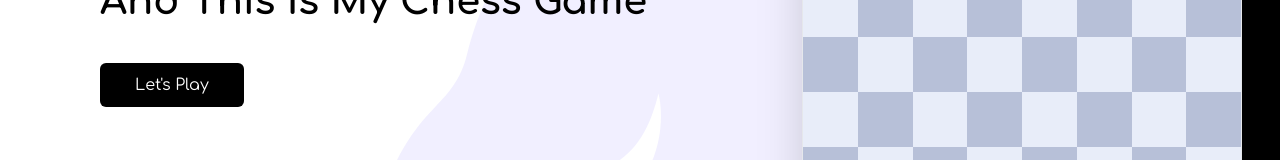
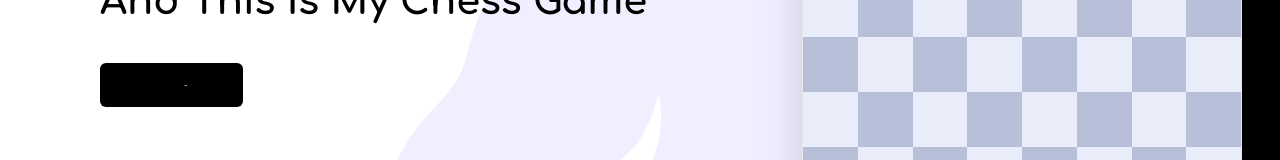
Before and after one commit to Uday-lal/Online-chess, a Next.js app: page / in a window 1280 px wide. Both pictures are taken after a click on the button "Let's Play". Shown: the part 381-541 px from the top of the page. Built offline with nearby package versions, Linux system fonts and the light colour scheme; no server answers.

Commit message:
update connect button

```diff
--- a/src/components/ConnectButton.jsx
+++ b/src/components/ConnectButton.jsx
@@ -1,6 +1,7 @@
 "use client";
 import { useState } from "react";
 import io from "socket.io-client";
+import CircularProgress from "@mui/material/CircularProgress";
 
 function ConnectButton(props) {
   const [token, setToken] = useState(null);
@@ -49,11 +50,11 @@ function ConnectButton(props) {
       {deactivate ? (
         <button
           onClick={handleClick}
-          className={props.className}
+          className={`${props.className} flex justify-center items-center w-[143px] h-[44px]`}
           disabled
           style={props.style}
         >
-          {props.children}
+          <CircularProgress sx={{ color: "white" }} size="30px" />
         </button>
       ) : (
         <button
```
